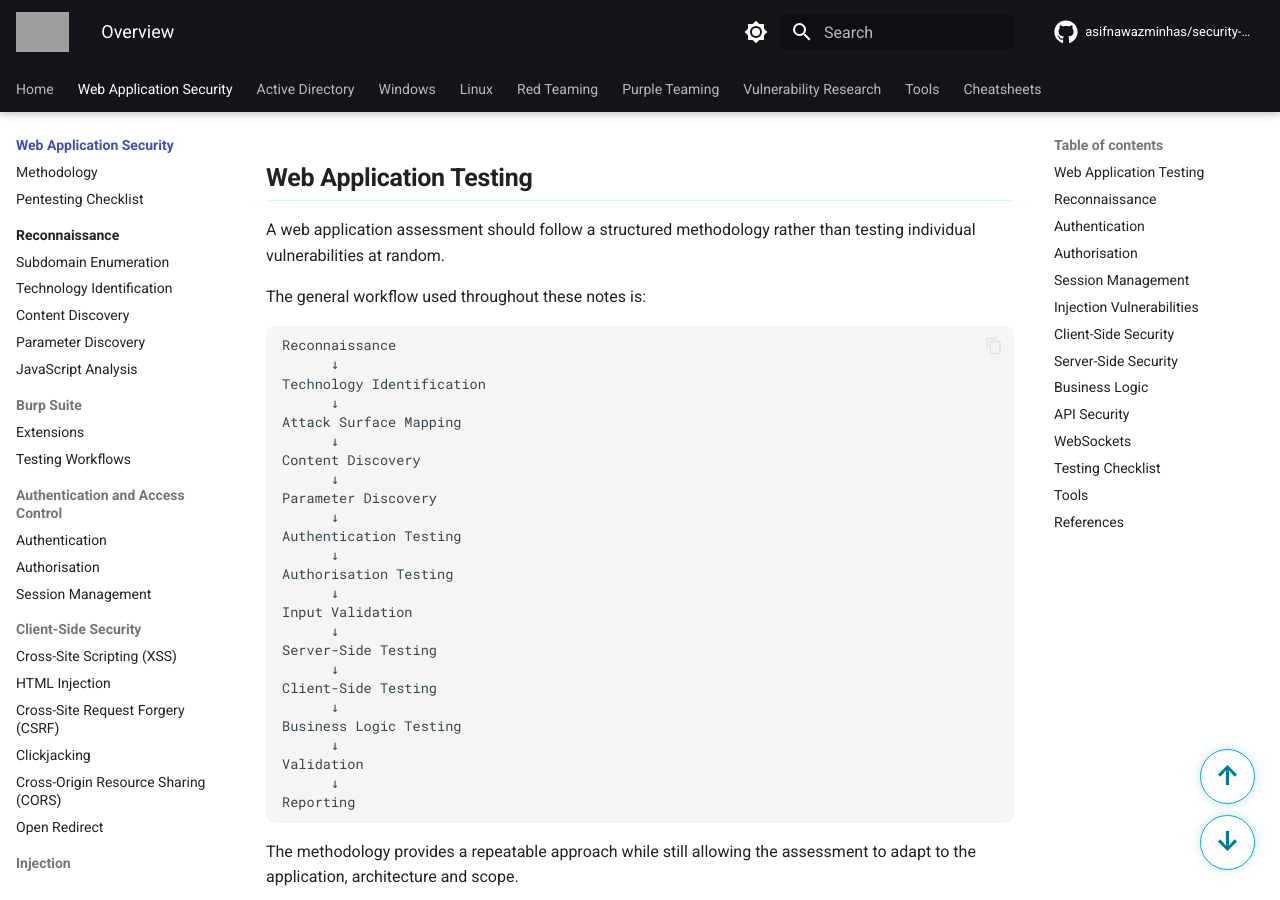
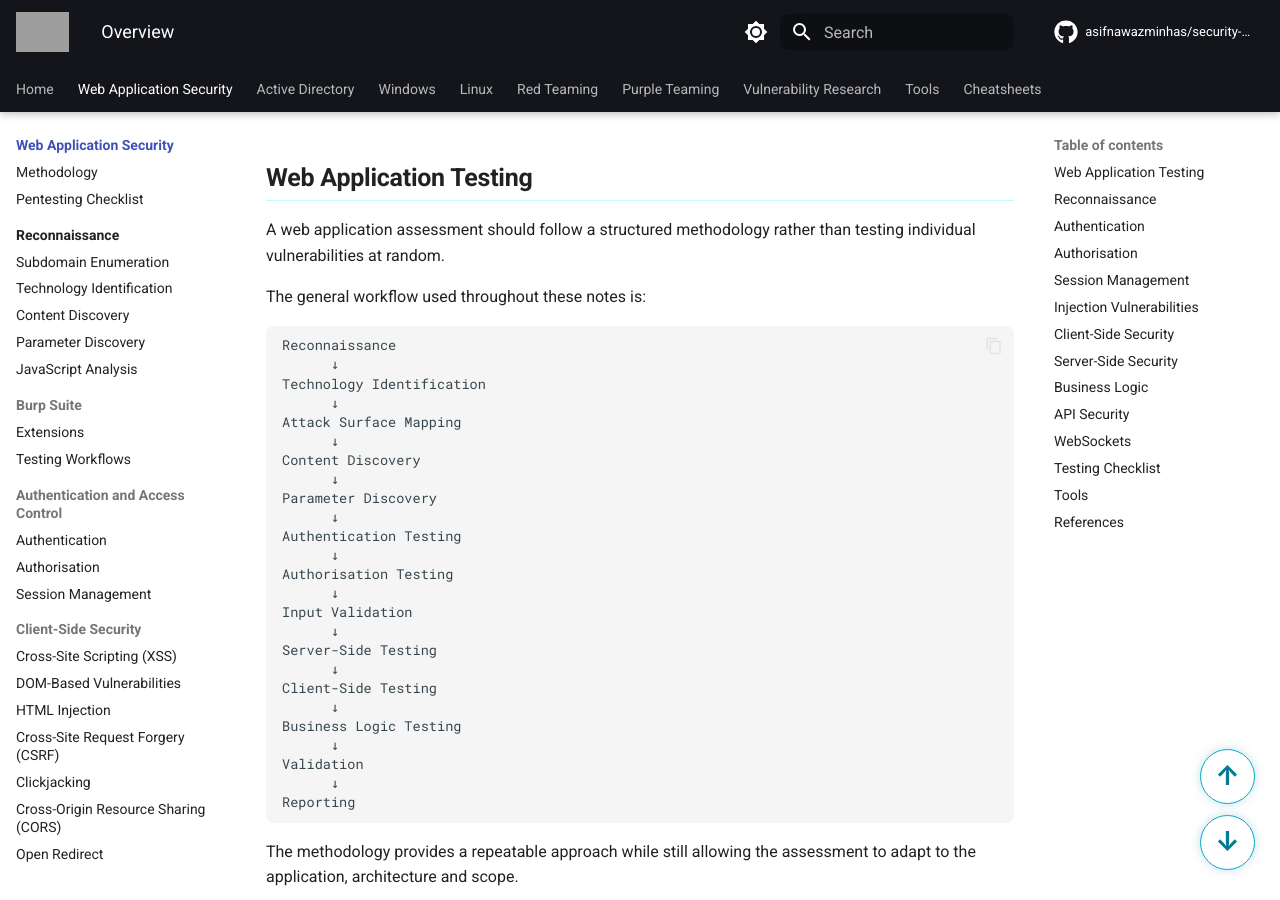
Before and after one commit to asifnawazminhas/security-notes, an MkDocs documentation site: the page built from docs/web/index.md, in a window 1280 px wide and 900 px high, scrolled down 447 px. Built offline with MkDocs 1.6.1 and Material for MkDocs 9.7.7, drawn with Linux system fonts in a browser that asks for light colours; comment, search, counter and statistics services are not loaded; grey boxes are pictures that could not be loaded.

Commit message:
Refactor mkdocs.yml navigation structure

```diff
--- a/mkdocs.yml
+++ b/mkdocs.yml
@@ -7,6 +7,11 @@ repo_name: asifnawazminhas/security-notes
 repo_url: https://github.com/asifnawazminhas/security-notes
 
 copyright: Copyright &copy; Asif Nawaz Minhas
+
+
+# ============================================================
+# THEME
+# ============================================================
 
 theme:
   name: material
@@ -56,33 +61,37 @@ theme:
         name: Switch to dark mode
 
 
+# ============================================================
+# NAVIGATION
+# ============================================================
+
 nav:
 
-  # ============================================================
+  # ==========================================================
   # HOME
-  # ============================================================
+  # ==========================================================
 
   - Home: index.md
 
 
-  # ============================================================
+  # ==========================================================
   # WEB APPLICATION SECURITY
-  # ============================================================
+  # ==========================================================
 
   - Web Application Security:
 
-      # --------------------------------------------------------
+      # ------------------------------------------------------
       # OVERVIEW
-      # --------------------------------------------------------
+      # ------------------------------------------------------
 
       - Overview: web/index.md
       - Methodology: web/methodology.md
       - Pentesting Checklist: web/checklist.md
 
 
-      # --------------------------------------------------------
+      # ------------------------------------------------------
       # RECONNAISSANCE
-      # --------------------------------------------------------
+      # ------------------------------------------------------
 
       - Reconnaissance:
           - Overview: web/reconnaissance/index.md
@@ -93,18 +102,18 @@ nav:
           - JavaScript Analysis: web/reconnaissance/javascript-analysis.md
 
 
-      # --------------------------------------------------------
+      # ------------------------------------------------------
       # BURP SUITE
-      # --------------------------------------------------------
+      # ------------------------------------------------------
 
       - Burp Suite:
           - Extensions: web/burp-suite/extensions.md
           - Testing Workflows: web/burp-suite/workflows.md
 
 
-      # --------------------------------------------------------
+      # ------------------------------------------------------
       # AUTHENTICATION, AUTHORISATION AND SESSIONS
-      # --------------------------------------------------------
+      # ------------------------------------------------------
 
       - Authentication and Access Control:
           - Authentication: web/authentication.md
@@ -112,12 +121,13 @@ nav:
           - Session Management: web/session-management.md
 
 
-      # --------------------------------------------------------
+      # ------------------------------------------------------
       # CLIENT-SIDE SECURITY
-      # --------------------------------------------------------
+      # ------------------------------------------------------
 
       - Client-Side Security:
           - Cross-Site Scripting (XSS): web/xss.md
+          - DOM-Based Vulnerabilities: web/dom-based-vulnerabilities.md
           - HTML Injection: web/html-injection.md
           - Cross-Site Request Forgery (CSRF): web/csrf.md
           - Clickjacking: web/clickjacking.md
@@ -125,9 +135,9 @@ nav:
           - Open Redirect: web/open-redirect.md
 
 
-      # --------------------------------------------------------
+      # ------------------------------------------------------
       # INJECTION
-      # --------------------------------------------------------
+      # ------------------------------------------------------
 
       - Injection:
           - SQL Injection: web/sql-injection.md
@@ -137,9 +147,9 @@ nav:
           - XML External Entity Injection (XXE): web/xxe.md
 
 
-      # --------------------------------------------------------
+      # ------------------------------------------------------
       # SERVER-SIDE SECURITY
-      # --------------------------------------------------------
+      # ------------------------------------------------------
 
       - Server-Side Security:
           - Server-Side Request Forgery (SSRF): web/ssrf.md
@@ -149,9 +159,9 @@ nav:
           - Insecure Deserialization: web/deserialization.md
 
 
-      # --------------------------------------------------------
+      # ------------------------------------------------------
       # HTTP, CACHING AND INFRASTRUCTURE
-      # --------------------------------------------------------
+      # ------------------------------------------------------
 
       - HTTP and Infrastructure:
           - HTTP Request Smuggling: web/http-request-smuggling.md
@@ -161,27 +171,27 @@ nav:
           - Information Disclosure: web/information-disclosure.md
 
 
-      # --------------------------------------------------------
+      # ------------------------------------------------------
       # APPLICATION LOGIC
-      # --------------------------------------------------------
+      # ------------------------------------------------------
 
       - Application Logic:
           - Business Logic Vulnerabilities: web/business-logic.md
           - Race Conditions: web/race-conditions.md
 
 
-      # --------------------------------------------------------
+      # ------------------------------------------------------
       # IDENTITY AND TOKENS
-      # --------------------------------------------------------
+      # ------------------------------------------------------
 
       - Identity and Tokens:
           - OAuth 2.0 and OpenID Connect: web/oauth-oidc.md
           - JSON Web Tokens (JWT): web/jwt.md
 
 
-      # --------------------------------------------------------
+      # ------------------------------------------------------
       # API SECURITY
-      # --------------------------------------------------------
+      # ------------------------------------------------------
 
       - APIs:
           - API Security: web/api-security.md
@@ -189,18 +199,18 @@ nav:
           - WebSockets: web/websockets.md
 
 
-      # --------------------------------------------------------
+      # ------------------------------------------------------
       # MODERN WEB SECURITY
-      # --------------------------------------------------------
+      # ------------------------------------------------------
 
       - Modern Web Security:
           - Prototype Pollution: web/prototype-pollution.md
           - Web LLM Attacks: web/web-llm-attacks.md
 
 
-  # ============================================================
+  # ==========================================================
   # ACTIVE DIRECTORY
-  # ============================================================
+  # ==========================================================
 
   - Active Directory:
       - Overview: active-directory/index.md
@@ -213,9 +223,9 @@ nav:
       - Privilege Escalation: active-directory/privilege-escalation.md
 
 
-  # ============================================================
+  # ==========================================================
   # WINDOWS
-  # ============================================================
+  # ==========================================================
 
   - Windows:
       - Overview: windows/index.md
@@ -226,9 +236,9 @@ nav:
       - Credentials: windows/credentials.md
 
 
-  # ============================================================
+  # ==========================================================
   # LINUX
-  # ============================================================
+  # ==========================================================
 
   - Linux:
       - Overview: linux/index.md
@@ -238,9 +248,9 @@ nav:
       - Services: linux/services.md
 
 
-  # ============================================================
+  # ==========================================================
   # RED TEAMING
-  # ============================================================
+  # ==========================================================
 
   - Red Teaming:
       - Overview: red-teaming/index.md
@@ -253,9 +263,9 @@ nav:
       - Defence Evasion: red-teaming/defence-evasion.md
 
 
-  # ============================================================
+  # ==========================================================
   # PURPLE TEAMING
-  # ============================================================
+  # ==========================================================
 
   - Purple Teaming:
       - Overview: purple-teaming/index.md
@@ -265,9 +275,9 @@ nav:
       - MITRE ATT&CK: purple-teaming/mitre-attack.md
 
 
-  # ============================================================
+  # ==========================================================
   # VULNERABILITY RESEARCH
-  # ============================================================
+  # ==========================================================
 
   - Vulnerability Research:
       - Overview: vulnerability-research/index.md
@@ -276,9 +286,9 @@ nav:
       - Responsible Disclosure: vulnerability-research/responsible-disclosure.md
 
 
-  # ============================================================
+  # ==========================================================
   # TOOLS
-  # ============================================================
+  # ==========================================================
 
   - Tools:
       - Overview: tools/index.md
@@ -290,9 +300,9 @@ nav:
       - Metasploit: tools/metasploit.md
 
 
-  # ============================================================
+  # ==========================================================
   # CHEATSHEETS
-  # ============================================================
+  # ==========================================================
 
   - Cheatsheets:
       - Overview: cheatsheets/index.md
```
